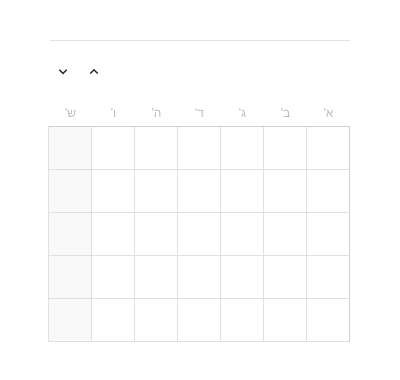
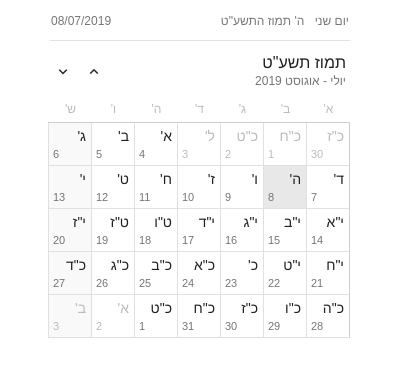
Before and after one commit to zvizvi/hebrew-calendar-extension, a browser extension: page popup.html in a window 400 px wide. Drawn offline with Linux system fonts and the light colour scheme; a web font is replaced by a local one.

Commit message:
Fix file path

```diff
--- a/js/main.js
+++ b/js/main.js
@@ -1,21 +1,21 @@
-var moment = window.moment;
-var Hebcal = window.Hebcal;
+let moment = window.moment;
+let Hebcal = window.Hebcal;
 moment.locale('he');
 
 $(document).ready(() => {
-  var month = new Hebcal.HDate(new Date()).getMonthObject();
+  let month = new Hebcal.HDate(new Date()).getMonthObject();
 
   function createMonthHtml (month) {
     month.setCity('jerusalem');
 
-    var week = 0;
-    var weekDay = month.days[0].getDay();
-    var html = '';
+    let week = 0;
+    let weekDay = month.days[0].getDay();
+    let html = '';
 
     // prevMonth days
     if (weekDay > 0) {
       html += '<div class="week">';
-      var prevMonthDays = month.prev().days.slice('-' + (weekDay));
+      let prevMonthDays = month.prev().days.slice('-' + (weekDay));
       prevMonthDays.forEach((item, index) => {
         html += `
   <div class="day prev-day">
@@ -50,7 +50,7 @@ $(document).ready(() => {
 
     // next month days
     if (weekDay > 0) {
-      var nextMonthDays = month.next().days.slice(0, (7 - weekDay));
+      let nextMonthDays = month.next().days.slice(0, (7 - weekDay));
       nextMonthDays.forEach((item, index) => {
         html += `
   <div class="day next-day">
@@ -69,7 +69,7 @@ $(document).ready(() => {
     // console.log(new Hebcal.HDate(1, Number(month), Number(year)).getYearObject().months[month + 1]);
 
     // Hebcal.HDate(moment('12/12/2002', 'DD/MM/YYYY').toDate()).getYearObject()
-    // var month = Hebcal.HDate(new Date(date));
+    // let month = Hebcal.HDate(new Date(date));
     // console.log(date.toISOString());
     // console.log(Hebcal.HDate(new Date(date)));
   }
@@ -77,16 +77,16 @@ $(document).ready(() => {
   selectMonth(month);
 
   function getMonthByNumber (monthNumber, yearNumber) {
-    var month = new Hebcal.HDate(1, Number(monthNumber), Number(yearNumber)).getMonthObject();
+    let month = new Hebcal.HDate(1, Number(monthNumber), Number(yearNumber)).getMonthObject();
     return month;
   }
 
   function setTitle (monthHDate) {
-    var title = '<div>' + monthHDate.getName('h') + ' ' + Hebcal.gematriya(monthHDate.year, 3) + '</div>';
+    let title = '<div>' + monthHDate.getName('h') + ' ' + Hebcal.gematriya(monthHDate.year, 3) + '</div>';
 
-    var startGregMonth = moment(monthHDate.days[0].greg()).format('MMMM');
-    var endGregMonth = moment(monthHDate.days[monthHDate.days.length - 1].greg()).format('MMMM');
-    var gregYear = moment(monthHDate.days[0].greg()).format('YYYY');
+    let startGregMonth = moment(monthHDate.days[0].greg()).format('MMMM');
+    let endGregMonth = moment(monthHDate.days[monthHDate.days.length - 1].greg()).format('MMMM');
+    let gregYear = moment(monthHDate.days[0].greg()).format('YYYY');
 
     title += ' ' + startGregMonth;
     if (startGregMonth !== endGregMonth) {
--- a/popup.html
+++ b/popup.html
@@ -9,7 +9,7 @@
   <meta name="viewport"
     content="width=device-width, initial-scale=1">
   <script src="assets/jquery/jquery.min.js"></script>
-  <script src="assets//moment/moment-with-locales.min.js"></script>
+  <script src="assets/moment/moment-with-locales.min.js"></script>
   <script src="assets/hebcal/hebcal.noloc.min.js"></script>
   <link rel="stylesheet"
     type="text/css"
```
Also changed, not shown: manifest.json.
